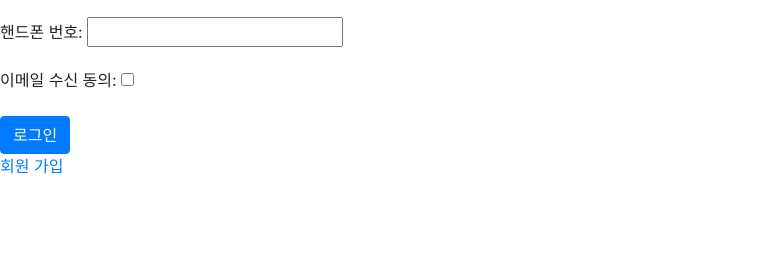
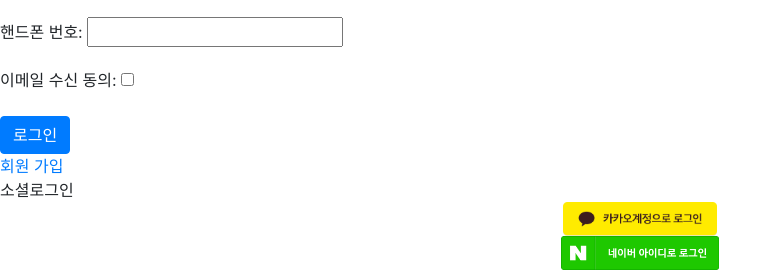
Before and after one commit to JHLeeeMe/eduGalaxy, a Django app: template app/templates/registration/login.html in a window 1280 px wide. Shown: the part 607-877 px from the top of the page, without its empty margins (0-782 px from the left). Before the commit the page ends 781 px from the top, so only its background shows below. Run offline with Django 3.2, Linux system fonts and the light colour scheme; the template is opened without the code that fills it: values that come from a table or form of the project are taken from there, others are empty; some libraries are stand-ins or nearby versions.

Commit message:
Add, Modify registration/login.html, social_login_panel.html

```diff
--- a/app/templates/registration/login.html
+++ b/app/templates/registration/login.html
@@ -1,5 +1,6 @@
 <!DOCTYPE html>
 {% extends 'registration/base.html' %}
+{% load static %}
 
 <html>
 <head>
@@ -23,6 +24,9 @@
                 <a href="{% url 'signup' %}">회원 가입</a>
             </div>
         </div>
+
+        {% include 'templates/registration/social_login_panel.html' %}
+
     {% endblock content %}
 </body>
 </html>
--- /dev/null
+++ b/app/templates/registration/social_login_panel.html
@@ -0,0 +1,31 @@
+{% load static %}
+
+{% static 'static/images/kakao/kakao_login.png' as kakao_button %}
+{% static 'static/images/kakao/kakao_login_ov.png' as kakao_button_hover %}
+{% static 'static/images/naver/naver_login_completion_green.png' as naver_button %}
+{% static 'static/images/naver/naver_login_completion_white.png' as naver_button_hover %}
+
+<div class="panel panel-default user-panel">
+    <div class="panel-heading">
+        소셜로그인
+    </div>
+    <div class="panel-body text-center">
+        <div class="pull-left">
+            <a>
+                <img src="{{ kakao_button }}"
+                     onmouseover="this.src='{{ kakao_button_hover }}'"
+                     onmouseleave="this.src='{{ kakao_button }}'" height="34">
+            </a>
+        </div>
+        <div class="pull-right">
+<!--
+    naverLogin() = 네이버 인증페이지로 화면을 이동시켜 사용자롤 로그인하고, 사용자로부터 사용권한을 제공하는 기능
+-->
+            <a href="#" onclick="naverLogin()">
+                <img src="{{ naver_button }}"
+                     onmouseover="this.src='{{ naver_button_hover }}'"
+                     onmouseleave="this.src='{{ naver_button }}'" height="34">
+            </a>
+        </div>
+    </div>
+</div>
```
